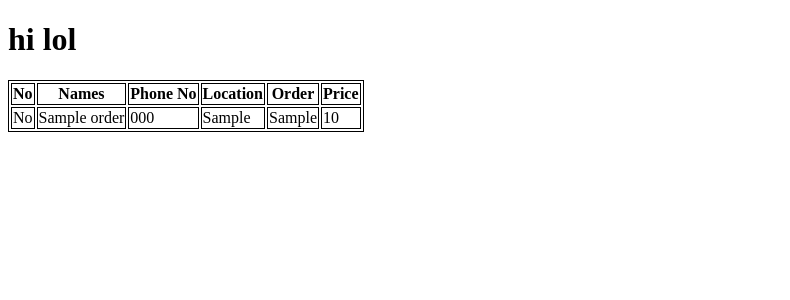
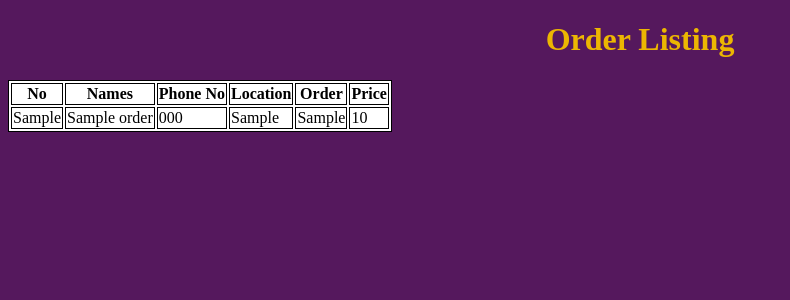
Before and after one commit to aimandesu/js-plain-ecommerce, a PHP site: page /customer.php in a window 1280 px wide. Shown: the top 300 px of the page, without its empty margins (0-790 px from the left). Run offline with PHP 8.4, Linux system fonts and the light colour scheme; tables that the repository leaves empty or names only in its code hold one stand-in row (values such as "Sample post"); data that the repository does not hold is empty.

Commit message:
make it better

```diff
--- a/customer.php
+++ b/customer.php
@@ -7,11 +7,19 @@
     th,
     td {
       border: 1px solid black;
+      background-color: white;
+    }
+    .class-body{
+      background-color: #55185d;
+    }
+    h1{
+      text-align: center;
+      color: #ecb602;
     }
   </style>
   </head>
-  <body>
-    <h1>hi lol</h1>
+  <body class="class-body">
+    <h1>Order Listing</h1>
     <?php
     $host = 'sql6.freemysqlhosting.net';
     $database = 'sql6458011';
@@ -25,7 +33,7 @@
       die("connection failed".$dbconn->connect_error);
     }
 
-    $sql = "SELECT 'No', names, phoneNo, locations, orders, prices FROM orders";
+    $sql = "SELECT No, names, phoneNo, locations, orders, prices FROM Orders";
     $result = $dbconn->query($sql);
 
     if($result->num_rows > 0){
```
